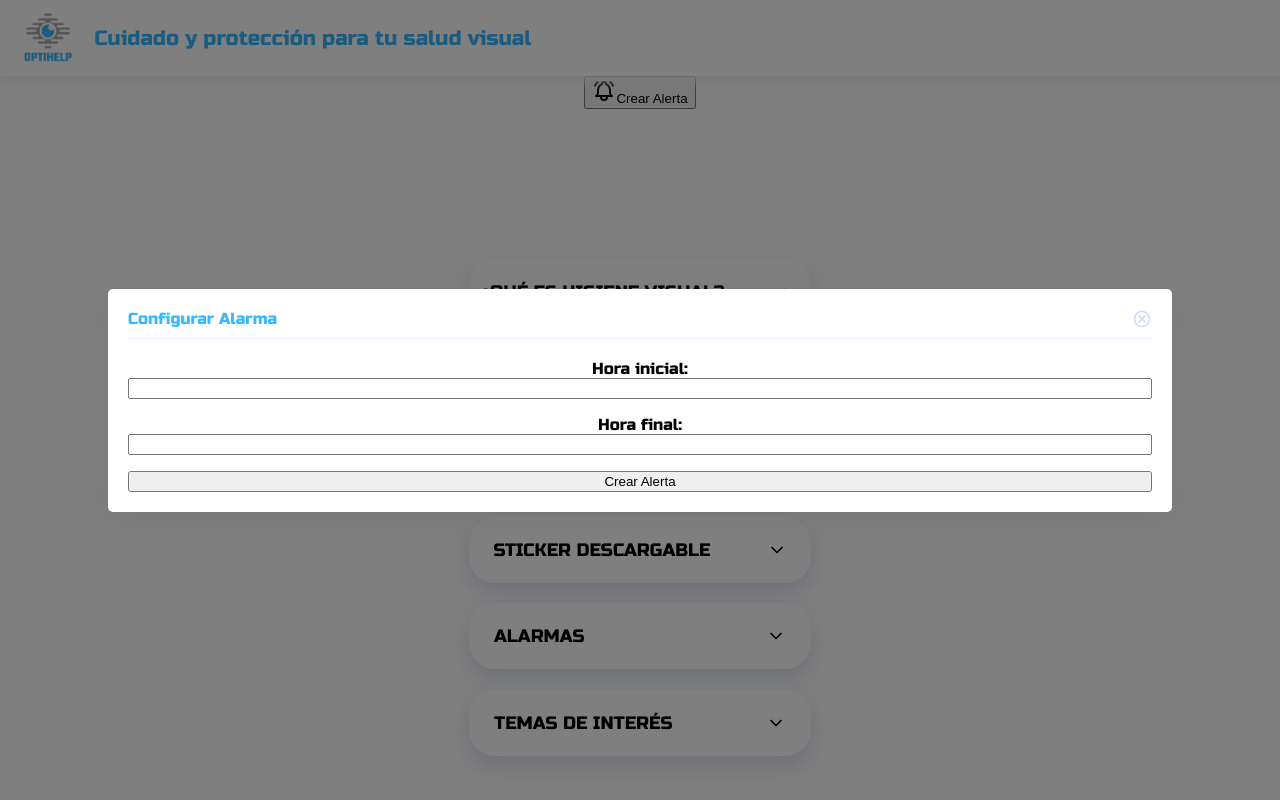
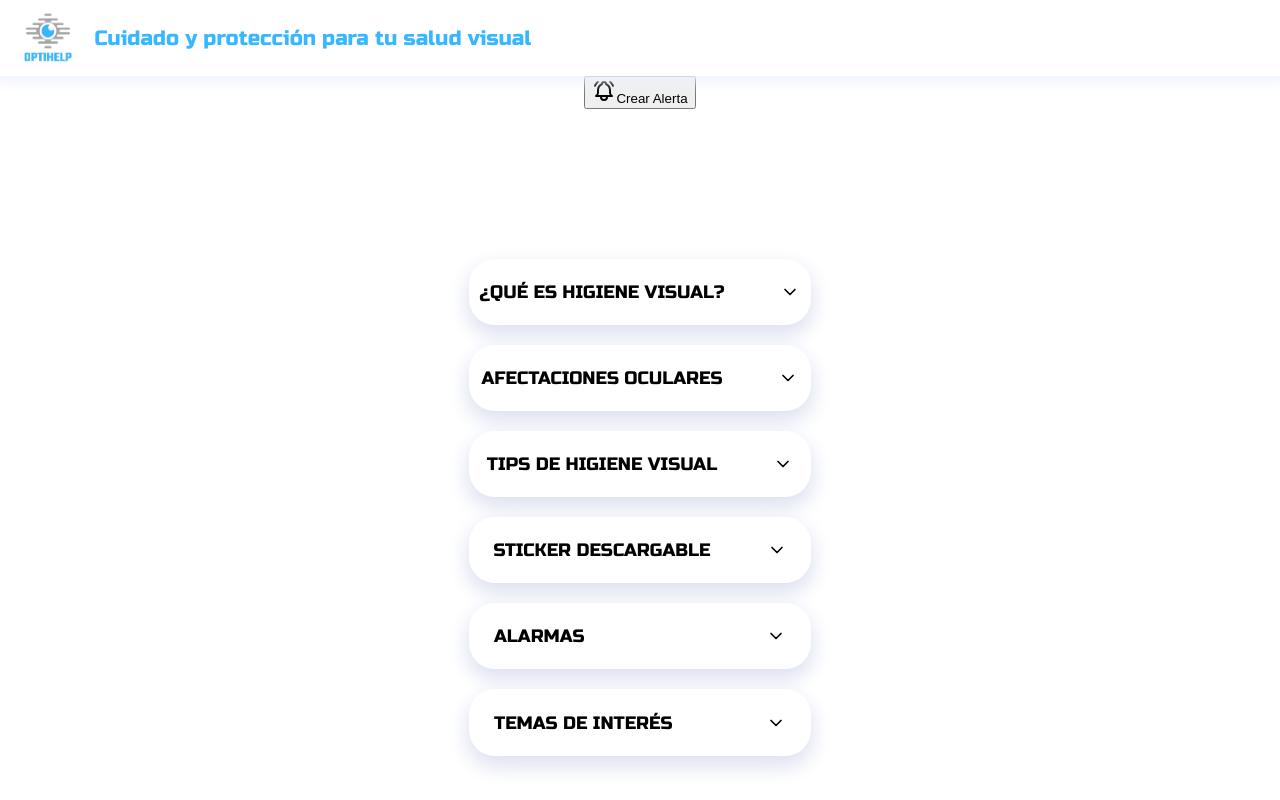
Before and after one commit to jorgeemherrera/OptiHelp, a React (Create React App) app: page / in a window 1280 px wide. Built offline with nearby package versions, Linux system fonts and the light colour scheme.

Commit message:
modal states and functionalities, done

```diff
--- a/src/App.js
+++ b/src/App.js
@@ -21,8 +21,11 @@ import { IconBellRinging } from '@tabler/icons';
 import Modal from './components/Modal';
 import './App.scss';
 import Alert from './components/Alert';
+import { useState } from 'react';
+
 
 function App() {
+  const [modalState, setModalState] = useState(false);
   const listAffectations = [
     "Cansancio visual",
     "Sequedad ocular",
@@ -31,11 +34,16 @@ function App() {
     "Visión borrosa",
     "Alteraciones en usuarios de lentes de contacto",
     "Lagrimeo"
-  ]
+  ];
+
+
+  const onHandleClickAlert = () => {
+    setModalState(!modalState)
+  }
   return (
     <div className='App'>
       <Navbar />
-      <button><IconBellRinging/>Crear Alerta</button>
+      <button onClick={onHandleClickAlert}><IconBellRinging />Crear Alerta</button>
       <div className='body-accordions'>
         <Accordion
           title="¿QUÉ ES HIGIENE VISUAL?"
@@ -98,7 +106,7 @@ function App() {
               <p>Para mayor información…  <a href="/" target="_blank">(aparecerá link para ingresar a la presentación en power point)</a></p>
               <p>
                 Evita trabajar en lugares con baja iluminación para evitar fatiga visual.Esta app te muestra la  cantidad de iluminación en el lugar donde estás:
-                <a  target="_blank" href='https://fluxometer.com/rainbow/#!id=iPad%20Pro/2300K-iPad%20Pro'>    Fluxometer
+                <a target="_blank" href='https://fluxometer.com/rainbow/#!id=iPad%20Pro/2300K-iPad%20Pro'>    Fluxometer
                 </a> <br />
                 Lo que te ayudará a saber si cuentas con la iluminación adecuada en tu lugar de trabajo.
               </p>
@@ -108,7 +116,7 @@ function App() {
               <h3>Distancia de Harmmon</h3>
               <p>Consiste en distanciar la pantalla en el espacio existente entre el codo y la muñeca.</p>
               <img src={codoMovil} alt='' />
-              <p>Para mayor información…  <a href="/"  target="_blank">(aparecerá link para ingresar a la presentación en power point)</a></p>
+              <p>Para mayor información…  <a href="/" target="_blank">(aparecerá link para ingresar a la presentación en power point)</a></p>
             </section>
 
             <section className='section fourth-point'>
@@ -123,7 +131,7 @@ function App() {
                 </li>
               </ul>
               <img src={distanciaMonitor} alt='' />
-              <p>Para mayor información…  <a href="/"  target="_blank">(aparecerá link para ingresar a la presentación en power point)</a></p>
+              <p>Para mayor información…  <a href="/" target="_blank">(aparecerá link para ingresar a la presentación en power point)</a></p>
             </section>
 
             <section className='section five-point'>
@@ -133,7 +141,7 @@ function App() {
               </p>
               <img src={calefactor} alt='' />
               <h3>No te expongas a temperaturas muy bajas, ni muy altas para no generar cansancio ocular e inestabilidad lagrimal</h3>
-              <p>Para mayor información…  <a href="/"  target="_blank">(aparecerá link para ingresar a la presentación en power point)</a></p>
+              <p>Para mayor información…  <a href="/" target="_blank">(aparecerá link para ingresar a la presentación en power point)</a></p>
             </section>
 
             <section className='section seven-point'>
@@ -145,7 +153,7 @@ function App() {
               </p>
               <img src={twentyMinutes} alt='' />
               <p>Balancea tú dieta con alimentos ricos en Omega3</p>
-              <p>Para mayor información…  <a href="/"  target="_blank">(aparecerá link para ingresar a la presentación en power point)</a></p>
+              <p>Para mayor información…  <a href="/" target="_blank">(aparecerá link para ingresar a la presentación en power point)</a></p>
             </section>
 
             <section className='section heigth-point'>
@@ -156,7 +164,7 @@ function App() {
                 con el fin de proveer lubricación al ojo.
               </p>
               <img src={parpadeo} alt='' />
-              <p>Para mayor información…  <a href="/"  target="_blank">(aparecerá link para ingresar a la presentación en power point)</a></p>
+              <p>Para mayor información…  <a href="/" target="_blank">(aparecerá link para ingresar a la presentación en power point)</a></p>
             </section>
 
             <section className='section six-point'>
@@ -170,7 +178,7 @@ function App() {
               </p>
               <img src={food} alt='' />
               <h3>Balancea tú dieta con alimentos ricos en Omega3</h3>
-              <p>Para mayor información…  <a href="/"  target="_blank">(aparecerá link para ingresar a la presentación en power point)</a></p>
+              <p>Para mayor información…  <a href="/" target="_blank">(aparecerá link para ingresar a la presentación en power point)</a></p>
             </section>
 
           </div>
@@ -213,7 +221,7 @@ function App() {
               <p>Es uno de los defectos refractivos más frecuentes que produce una visión borrosa al mirar de lejos.</p>
               <img src={miopia} alt='' />
               <p>Para mayor información:</p>
-              <a href='https://www.aao.org/salud-ocular/enfermedades/miopia'  target="_blank"> miopia </a>
+              <a href='https://www.aao.org/salud-ocular/enfermedades/miopia' target="_blank"> miopia </a>
             </div>
 
             <div>
@@ -221,7 +229,7 @@ function App() {
               <p>Es menos frecuente que la miopía y produce una mayor visión borrosa al mirar en cerca que en lejos.</p>
               <img src={hipermetropia} alt='' />
               <p>Para mayor información:</p>
-              <a href='https://www.aao.org/salud-ocular/enfermedades/hipermetropia'  target="_blank"> hipermetropia </a>
+              <a href='https://www.aao.org/salud-ocular/enfermedades/hipermetropia' target="_blank"> hipermetropia </a>
             </div>
 
             <div>
@@ -229,7 +237,7 @@ function App() {
               <p>Con el astigmatismo, el ojo tiene forma de huevo,  Puede ir asociado a miopía, hipermetropía o ser un astigmatismo puro, es decir, no ir asociado a ningún otro defecto refractivo. Produce visión borrosa tanto de lejos como de cerca.</p>
               <img src={astigmatismo} alt='' />
               <p>Para mayor información:</p>
-              <a href='https://www.aao.org/salud-ocular/enfermedades/astigmatismo'  target="_blank"> astigmatismo </a>
+              <a href='https://www.aao.org/salud-ocular/enfermedades/astigmatismo' target="_blank"> astigmatismo </a>
             </div>
 
             <div>
@@ -237,14 +245,14 @@ function App() {
               <p>Es un defecto refractivo que aparece a partir de los 43-45 años y que produce una mala visión en cerca</p>
               <img src={presbicia} alt='' />
               <p>Para mayor información:</p>
-              <a href='https://www.aao.org/salud-ocular/enfermedades/presbicia'  target="_blank"> presbicia </a>
+              <a href='https://www.aao.org/salud-ocular/enfermedades/presbicia' target="_blank"> presbicia </a>
             </div>
 
           </section>
         </Accordion>
 
       </div>
-      <Modal title='Configurar Alarma'>
+      <Modal title='Configurar Alarma' stateModal={modalState} changeModalState={setModalState}>
         <Alert/>
       </Modal>
     </div>
--- a/src/components/Alert/alert.scss
+++ b/src/components/Alert/alert.scss
@@ -1,8 +1,23 @@
+@import '../../assets/scss//variables';
+
+
 .form-container {
     align-items: stretch;
     display: flex;
     flex-direction: column;
     input {
-        margin-bottom: 1rem;
+        border-radius: 5px;
+        border: 1px solid #d0d0d0;
+        height: 30px;
+        margin: 1rem 0;
+    }
+
+    button {
+        background-color: $blue;
+        border-radius: 5px;
+        border: none;
+        color: $purple-light;
+        height: 30px;
+        width: 80vw;
     }
 }
--- a/src/components/Alert/index.js
+++ b/src/components/Alert/index.js
@@ -2,7 +2,8 @@ import React from 'react';
 import PropTypes from 'prop-types';
 import './alert.scss';
 
-const Alert = () => {
+const Alert = ({onClickAlert}) => {
+
     return (
         <>
             <div className='form-container'>
@@ -10,7 +11,7 @@ const Alert = () => {
                 <input type="text" name="startTime" id="startTime" />
                 <label for="startTime">Hora final:</label>
                 <input type="text" name="startTime" id="startTime" />
-                <button className='buttonAlert'>Crear Alerta</button>
+                <button onClick={onClickAlert} className='buttonAlert'>Crear Alerta</button>
             </div>
         </>
     )
@@ -19,5 +20,5 @@ const Alert = () => {
 export default Alert;
 
 Alert.propTypes = {
-
+    onClickAlert: PropTypes.func.isRequired
 }
--- a/src/components/Modal/index.js
+++ b/src/components/Modal/index.js
@@ -3,18 +3,23 @@ import PropTypes from 'prop-types';
 import './modal.scss';
 import { IconPlaystationX } from '@tabler/icons';
 
-const Modal = ({ children, title }) => {
+const Modal = ({ children, title, stateModal, changeModalState }) => {
     return (
         <>
+            {
+                stateModal ?
                     <section className='overlay'>
                         <div className='modal-container'>
                             <div className='modal-header'>
                                 <h3>{title}</h3>
                             </div>
-                    <IconPlaystationX />
+                            <IconPlaystationX onClick={() => changeModalState(false)}/>
                             {children}
                         </div>
                     </section>
+                    : null
+            }
+
         </>
     )
 }
@@ -22,8 +27,8 @@ const Modal = ({ children, title }) => {
 export default Modal;
 
 Modal.propTypes = {
-    id: PropTypes.string,
-    children: PropTypes.any,
-    isOpen: PropTypes.bool,
-    handleClose: PropTypes.func
+    children: PropTypes.any.isRequired,
+    title: PropTypes.string.isRequired,
+    stateModal: PropTypes.bool.isRequired,
+    changeModalState: PropTypes.func
 }
```
Lines whose indentation alone changed are shown as unchanged.
